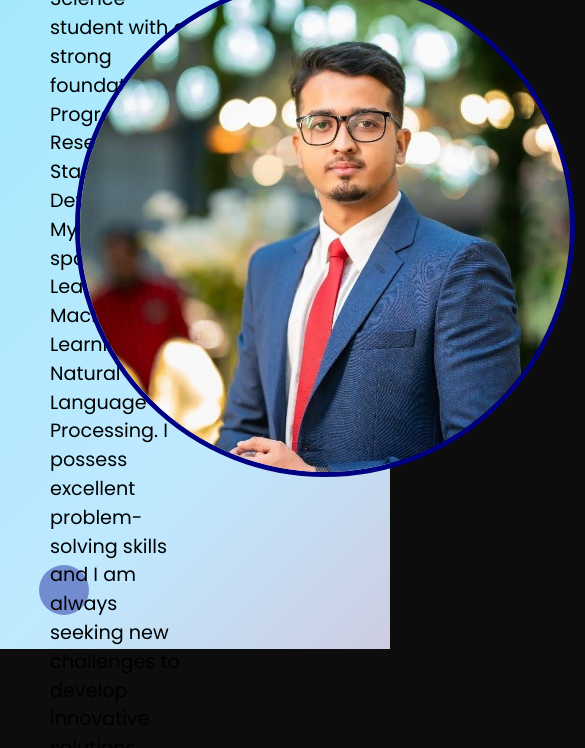
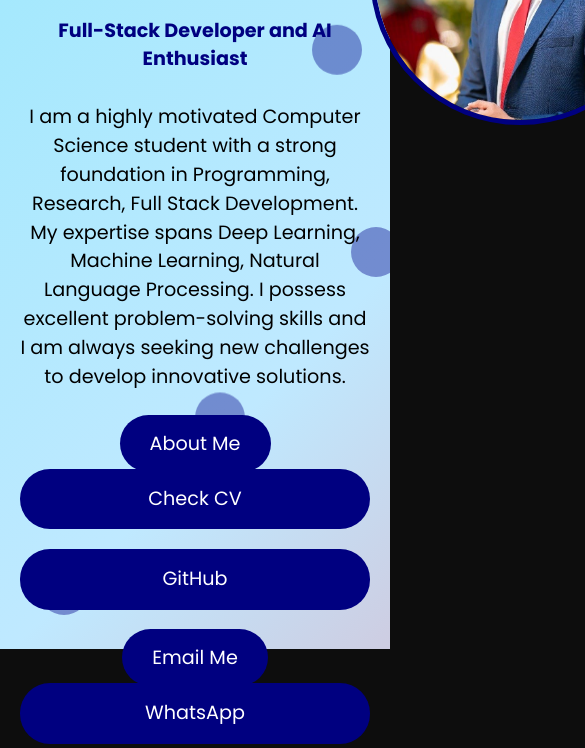
Before and after one commit to Shafin-Mahmood/Shafin-Mahmood.github.io, a plain HTML site: page index.html in a window 390 px wide. Shown: the part 195-943 px from the top of the page, 585 px wide, since content can reach past the window. Drawn offline with nearby package versions, Linux system fonts and the light colour scheme; a script that the page names is missing.

Commit message:
Update index.html

```diff
--- a/index.html
+++ b/index.html
@@ -64,6 +64,7 @@
             height: 100vh;
             text-align: left;
             padding: 0 50px;
+            flex-wrap: wrap; /* Allow wrapping for smaller screens */
         }
 
         .text-section {
@@ -124,12 +125,21 @@
         }
 
         .profile-pic {
-            border-radius: 100%;
+            border-radius: 50%; /* Make the container circular */
             width: 500px;
             height: 500px;
-            margin-left: -120px; /* Moved image further to the left */
+            overflow: hidden; /* Ensure overflow is hidden */
             border: 5px solid navy; /* Navy blue border */
             animation: zoomIn 2s ease-out forwards;
+            display: flex; /* Center the image within the circle */
+            justify-content: center; /* Center the image */
+            align-items: center; /* Center the image */
+        }
+
+        .profile-pic img {
+            width: 100%; /* Make the image take full width of the container */
+            height: auto; /* Maintain aspect ratio */
+            border-radius: 50%; /* Make the image circular */
         }
 
         /* Animations */
@@ -162,6 +172,42 @@
             0% { opacity: 0; transform: translateX(-100%); }
             100% { opacity: 1; transform: translateX(0); }
         }
+
+        /* Responsive adjustments */
+        @media (max-width: 768px) {
+            .container {
+                flex-direction: column; /* Stack elements vertically */
+                align-items: center; /* Center align items */
+                padding: 20px; /* Add padding */
+            }
+
+            .text-section {
+                max-width: 100%; /* Full width on mobile */
+                text-align: center; /* Center text */
+                align-items: center; /* Center align content */
+            }
+
+            h1 {
+                font-size: 2.5em; /* Smaller heading */
+            }
+
+            .slogan,
+            .subtitle,
+            .bio {
+                font-size: 1.2em; /* Smaller font size */
+            }
+
+            .profile-pic {
+                width: 300px; /* Smaller profile picture */
+                height: 300px; /* Maintain aspect ratio */
+            }
+
+            .buttons a {
+                margin: 10px 0; /* Stack buttons vertically */
+                width: 100%; /* Full width buttons */
+                text-align: center; /* Center align button text */
+            }
+        }
     </style>
 </head>
 <body>
@@ -186,19 +232,17 @@
             <div class="buttons">
                 <a href="details.html">About Me</a>
                 <a href="https://peach-lynnea-73.tiiny.site/" class="btn">Check CV</a>
-                <a href="https://github.com/Shafin-Mahmood" class="btn github-btn">GitHub</a><br><br><br>
+                <a href="https://github.com/Shafin-Mahmood" class="btn github-btn">GitHub</a><br><br>
                 <a href="mailto:shafin26103@gmail.com">Email Me</a>
                 <a href="https://wa.me/8801612615689" class="btn">WhatsApp</a>
-                <a href="https://www.linkedin.com/in/shafin-mahmood-0932b3284/" class="btn github-btn">LinkdIn</a>
+                <a href="https://www.linkedin.com/in/shafin-mahmood-90045a224/" class="btn">LinkedIn</a>
             </div>
         </div>
-
         <!-- Right side image -->
-        <div class="profile-pic-container">
-            <img src="img/apurbo.jpg" alt="Profile Picture" class="profile-pic">
+        <div class="profile-pic">
+            <img src="/img/apurbo.jpg" alt="Profile Picture" class="img-fluid"> <!-- img-fluid for responsive image -->
         </div>
     </div>
-
-    <script src="https://cdn.jsdelivr.net/npm/bootstrap@5.3.3/dist/js/bootstrap.bundle.min.js" integrity="sha384-rbsA2VBK4jV0qL1mYhZqB+f8HZH4ZV8Dgf3F3O0TO1L7xt6I6zjq6X+9AVc9MxUs" crossorigin="anonymous"></script>
+    <script src="https://cdn.jsdelivr.net/npm/bootstrap@5.3.3/dist/js/bootstrap.bundle.min.js" integrity="sha384-OgVRu0I+06yfC1eK/1p68F7e0bR8rG7U77+i3B6LTp3D6ovPe6xGZhx5yzE5P1tR" crossorigin="anonymous"></script>
 </body>
 </html>
```
